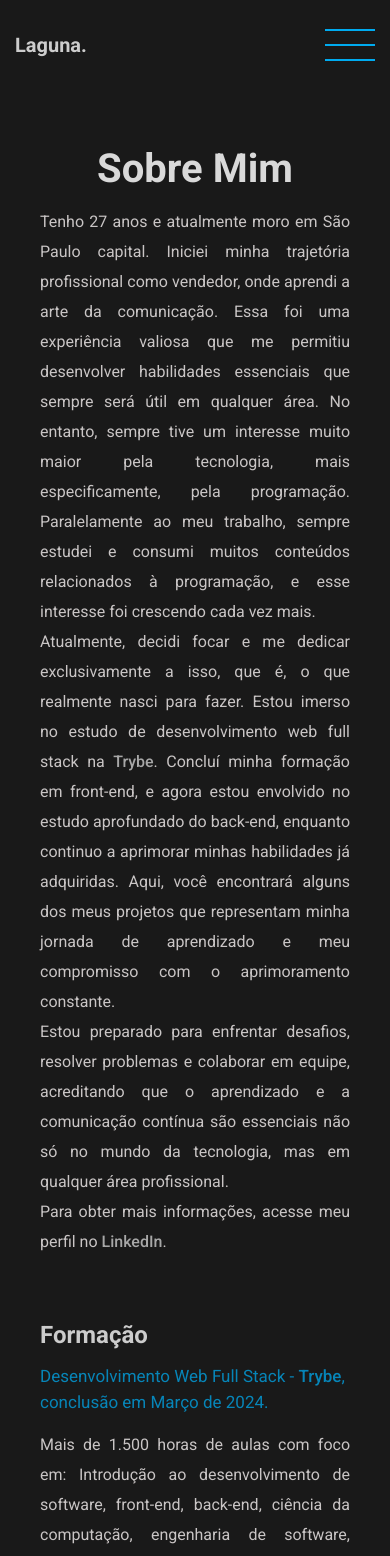
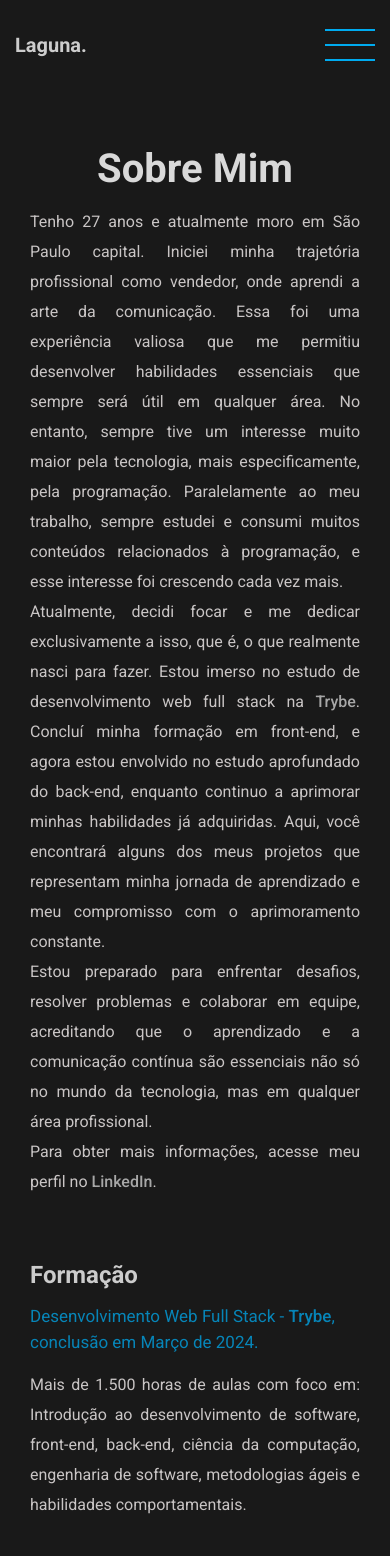
Before and after one commit to jonataslaguna/laguna, a React (Vite) app: page /about in a window 390 px wide. Shown: the top 1556 px of the page. Built offline with nearby package versions, Linux system fonts and the light colour scheme.

Commit message:
update page About

```diff
--- a/src/pages/About/about.module.css
+++ b/src/pages/About/about.module.css
@@ -76,6 +76,12 @@
    .container p {
     font-size: 16px;
     letter-spacing: 0;
+    padding: 5px 30px 10px 30px;
    }
 
+   .container h2, h3 {
+    padding: 5px 30px 10px 30px;
+  }
+
+
 }
```
